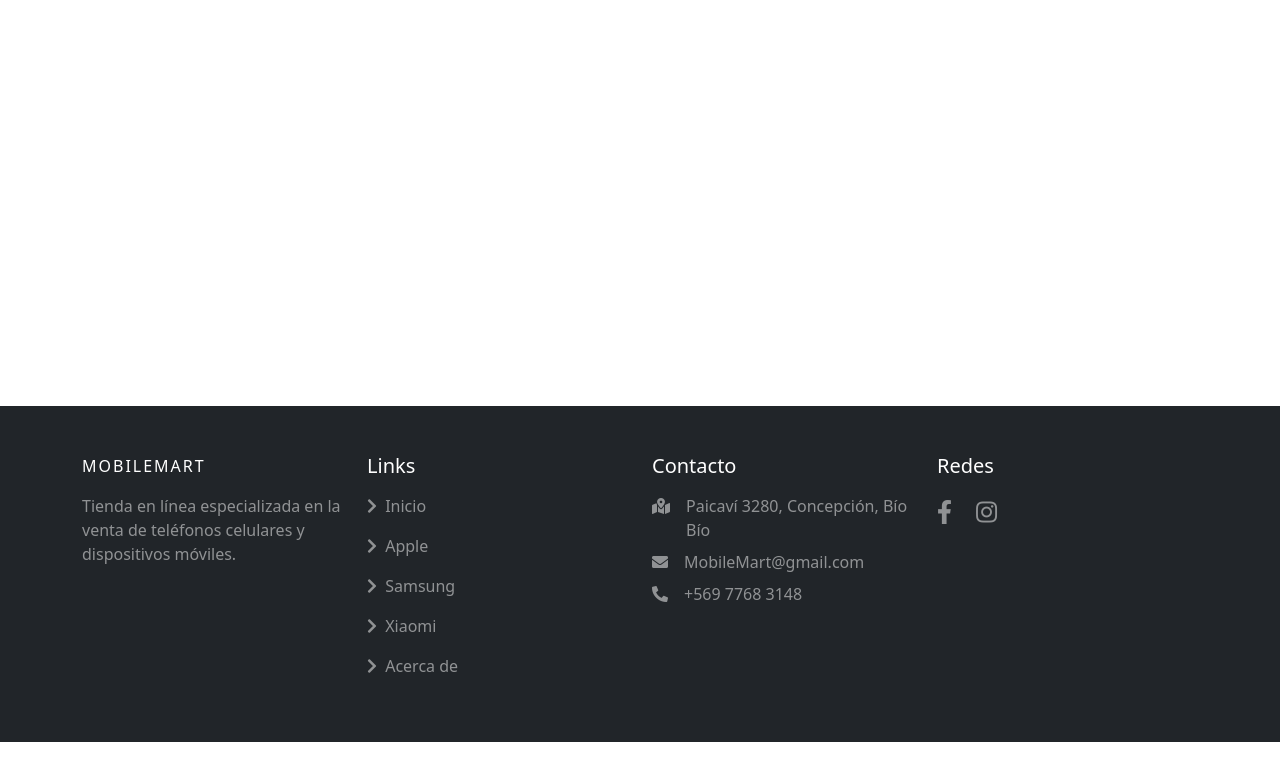
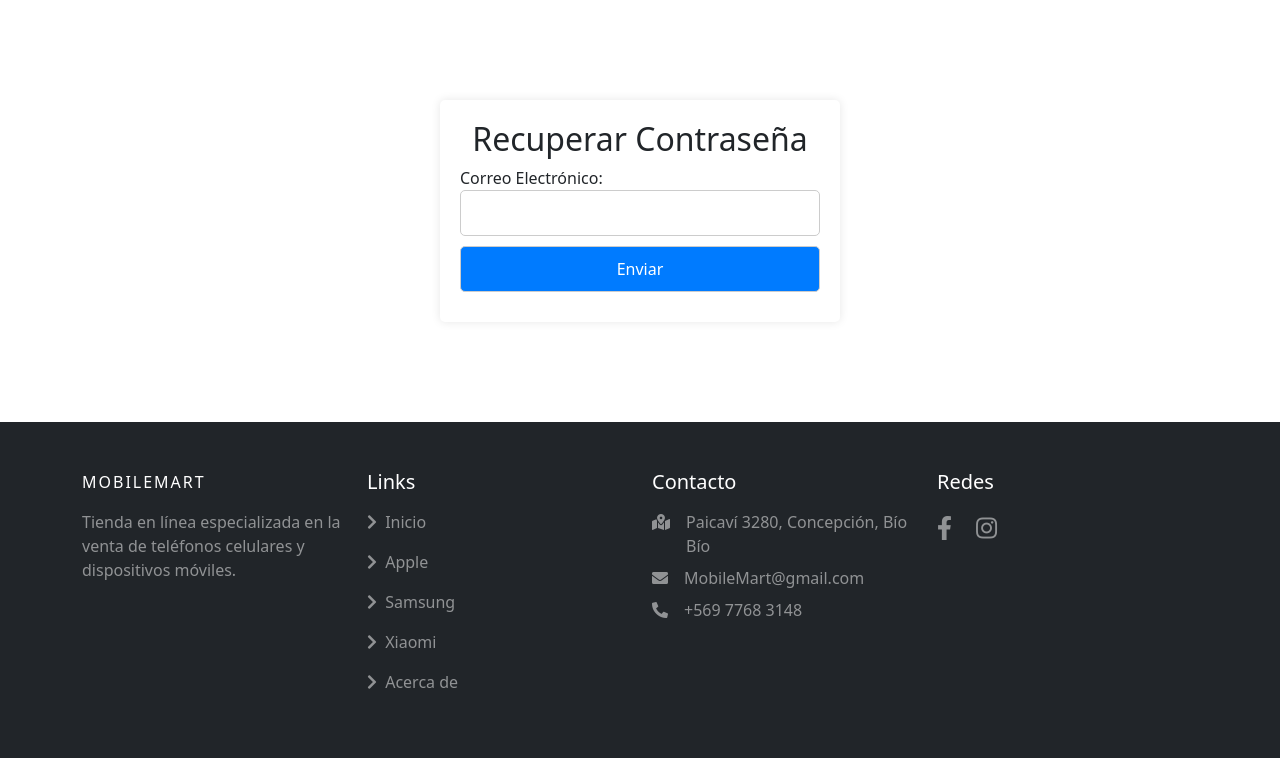
Before and after one commit to m-fuentesr/proyecto-github, a Django app: page /recuperarcontra/ in a window 1280 px wide. Shown: the part 58-816 px from the top of the page. Run offline with Django 5.2, Linux system fonts and the light colour scheme; some libraries are stand-ins or nearby versions.

Commit message:
Ignacio Sorko feat: agregar sección de recuperación de contraseña
Se incorpora el bloque de contenido para el flujo de “Recuperar Contraseña”:
- Estructura HTML con clase `.recuperarcontra` y título `<h2>Recuperar Contraseña`.
- Formulario validado (`was-validated`) con campo de correo electrónico obligatorio y botón de envío.
- Inclusión del script `scriptrecuperarcontrasena.js` para manejo de la lógica de recuperación.

```diff
--- a/mobilemart/templates/mobilemart/recuperarcontra.html
+++ b/mobilemart/templates/mobilemart/recuperarcontra.html
@@ -10,6 +10,16 @@
 
 
 
-    {% block contenido %}
+{% block contenido %}
+    <div class="cuadro recuperarcontra">
+        <h2>Recuperar Contraseña</h2>
+        <form id="form-recuperarcontra" action="InicioSesion.html" method="post" class="was-validated">
+            <label for="email">Correo Electrónico:</label>
+            <input type="email" id="email" name="email" required>
+            <input type="submit" value="Enviar">
+        </form>
+    </div>
 
+
+    <script src="{% static 'mobilemart/js/scriptrecuperarcontrasena.js' %}"></script>
     {% endblock contenido %}
```
